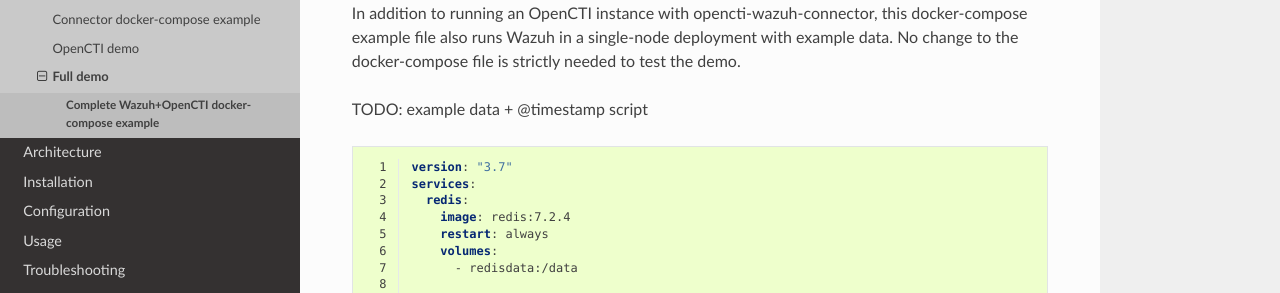
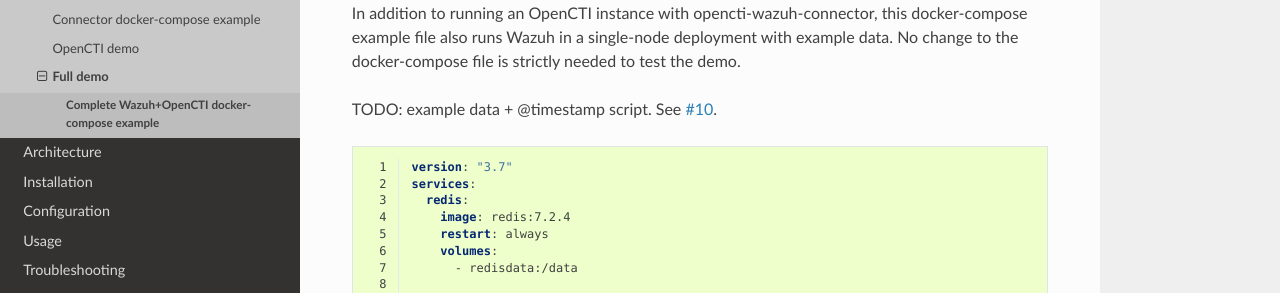
Before and after one commit to misje/opencti-wazuh-connector, a Sphinx documentation site: the page built from docs/source/full-demo-compose.rst, in a window 1280 px wide and 900 px high. Shown: the part 219-512 px from the top of the window. Built offline with Sphinx 7.4.7 and the Read the Docs theme 2.0.0, drawn with Linux system fonts in a browser that asks for light colours.

Commit message:
Reference issue for details in incomplete full demo example

```diff
--- a/docs/source/full-demo-compose.rst
+++ b/docs/source/full-demo-compose.rst
@@ -8,7 +8,7 @@ docker-compose example file also runs Wazuh in a single-node deployment with
 example data. No change to the docker-compose file is strictly needed to test
 the demo.
 
-TODO: example data + @timestamp script
+TODO: example data + @timestamp script. See :github:`#10 <issues/10>`.
 
 .. literalinclude:: full-demo-compose.yml
    :language: yaml
```
